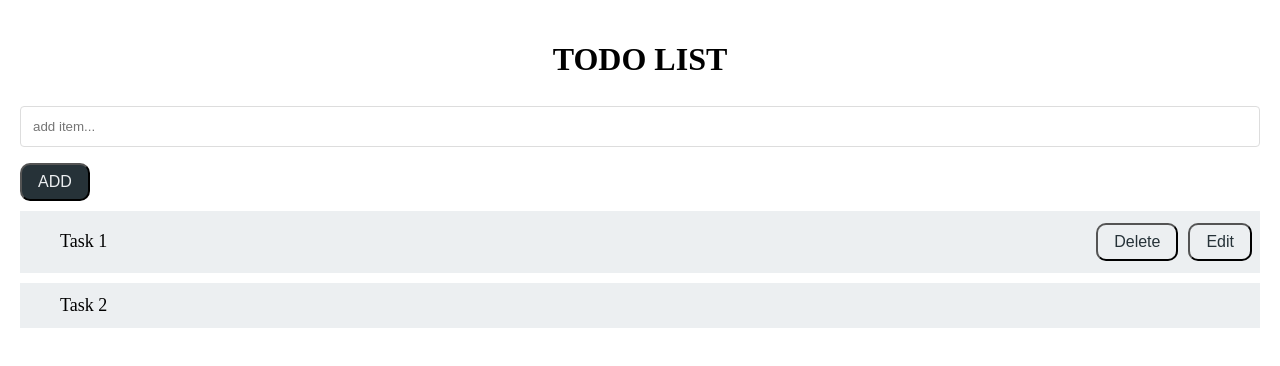
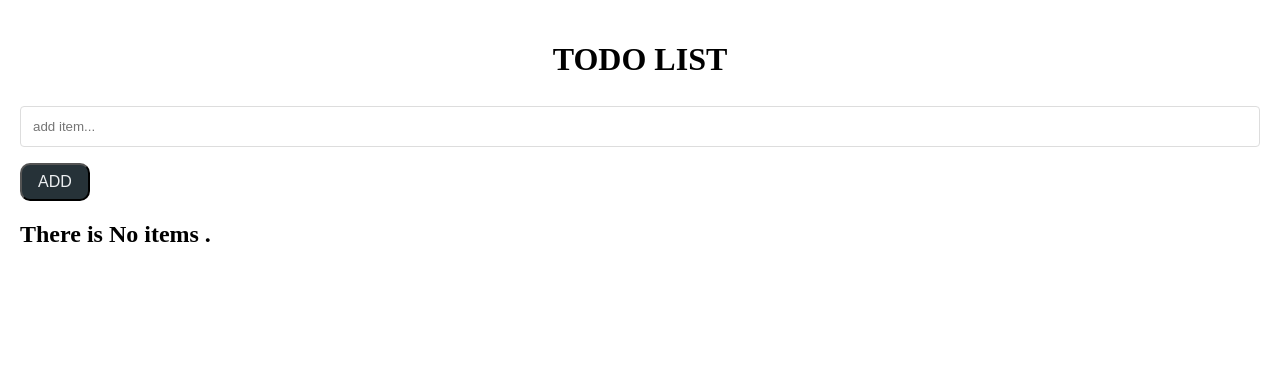
Before and after one commit to 0mar-5/toDoList, a React (Vite) app: page / in a window 1280 px wide. Shown: the top 366 px of the page. Built offline with nearby package versions, Linux system fonts and the light colour scheme.

Commit message:
adding items and render items to UI

```diff
--- a/src/App.jsx
+++ b/src/App.jsx
@@ -1,15 +1,24 @@
-import React from "react";
+import React, { useState } from "react";
 import Header from "./components/Header";
 import AddItemForm from "./components/AddItemForm";
 import List from "./components/List";
 import Container from "./components/Ui/Container";
 
 function App() {
+  const [itemsData, setItemsData] = useState([]);
+  const addItemHandler = function (enteredItem) {
+    //to pass data to list Component
+    setItemsData((prevItem) => {
+      // const data = [enteredItem, ...prevItem];
+      // console.log(data);
+      return [enteredItem, ...prevItem];
+    });
+  };
   return (
     <Container>
       <Header />
-      <AddItemForm />
-      <List />
+      <AddItemForm onAddItem={addItemHandler} />
+      <List items={itemsData} />
     </Container>
   );
 }
--- a/src/components/AddItemForm.jsx
+++ b/src/components/AddItemForm.jsx
@@ -1,8 +1,29 @@
+import { useState } from "react";
 import Button from "./Ui/Button";
-function AddItemForm() {
+
+function AddItemForm({ onAddItem }) {
+  const [item, setItem] = useState("");
+
+  const itemHandler = function (e) {
+    setItem(e.target.value);
+  };
+  const submitHandler = function (e) {
+    e.preventDefault();
+    if (item.length === 0) return;
+    const itemsList = { item, id: Math.random().toString() };
+    // lift itemsList to the app Component .
+    onAddItem(itemsList);
+    setItem("");
+  };
   return (
-    <form>
-      <input type="text" id="item" placeholder="add item..." />
+    <form onSubmit={submitHandler}>
+      <input
+        type="text"
+        id="item"
+        placeholder="add item..."
+        value={item}
+        onChange={itemHandler}
+      />
       <Button type="primery">ADD</Button>
     </form>
   );
--- a/src/components/ContralButtons.jsx
+++ /dev/null
@@ -1,12 +0,0 @@
-import Button from "./Ui/Button";
-
-function ContralButtons() {
-  return (
-    <div className="btn-group">
-      <Button type="secondry">Delete</Button>
-      <Button type="secondry">Edit</Button>
-    </div>
-  );
-}
-
-export default ContralButtons;
--- a/src/components/List.jsx
+++ b/src/components/List.jsx
@@ -1,13 +1,13 @@
-import ContralButtons from "./ContralButtons";
+import ListItem from "./ListItem";
 
-function List() {
+function List({ items }) {
   return (
     <ul>
-      <li>
-        <span>Task 1</span>
-        <ContralButtons />
-      </li>
-      <li>Task 2</li>
+      {items.length === 0 ? (
+        <h2>There is No items .</h2>
+      ) : (
+        items.map((item) => <ListItem key={item.id} item={item.item} />)
+      )}
     </ul>
   );
 }
--- /dev/null
+++ b/src/components/ListItem.jsx
@@ -0,0 +1,16 @@
+import Button from "./Ui/Button";
+
+function ListItem({ item }) {
+  return (
+    <li>
+      <span>{item}</span>
+
+      <div className="btn-group">
+        <Button type="secondry">Delete</Button>
+        <Button type="secondry">Edit</Button>
+      </div>
+    </li>
+  );
+}
+
+export default ListItem;
```
